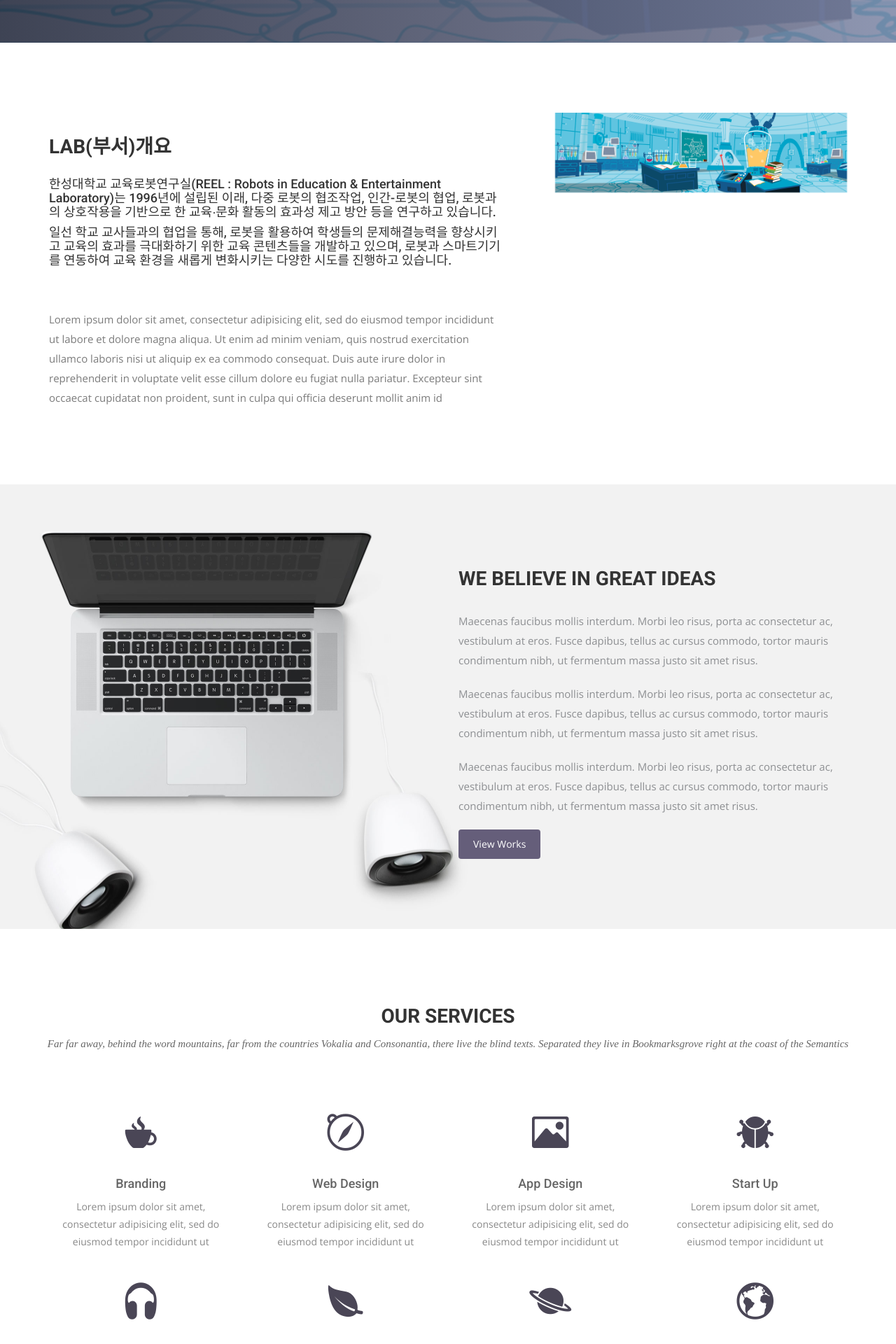
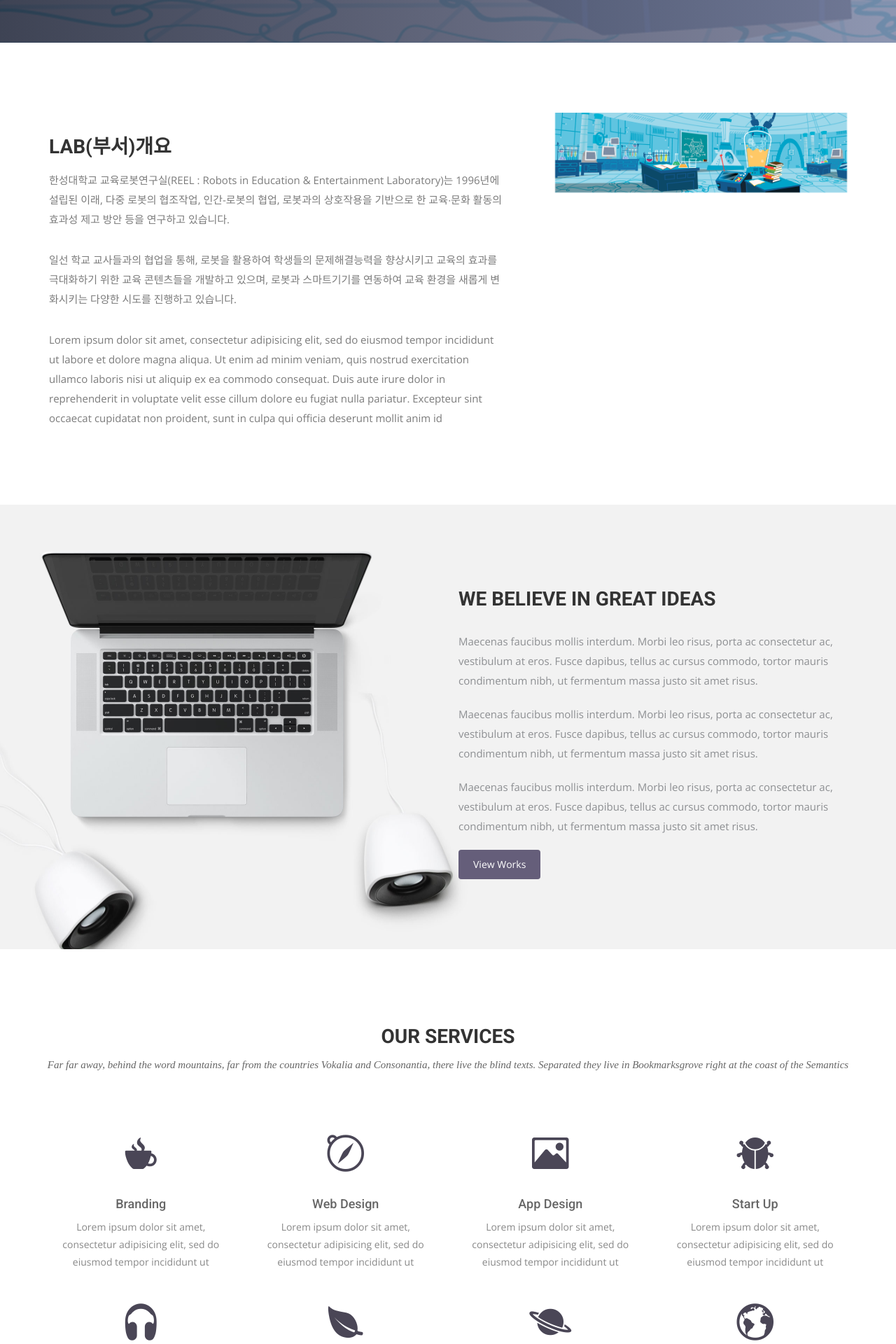
Before and after one commit to reelmaster/Reel-web, a Jekyll site: the page built from index.html, in a window 1280 px wide. Shown: the part 794-2714 px from the top of the page at 70% size. Built offline with Jekyll 4.4.1, drawn with Linux system fonts in a browser that asks for light colours; nearby versions of some CDN libraries; some web fonts are replaced.

Commit message:
index updated
index updated

```diff
--- a/index.html
+++ b/index.html
@@ -27,12 +27,10 @@ permalink: /
               <h2>Lab(부서)개요</h2>
           </div>
           <p>
-            <h4>
-                  한성대학교 교육로봇연구실(REEL : Robots in Education & Entertainment Laboratory)는 1996년에 설립된 이래, 다중 로봇의 협조작업, 인간-로봇의 협업, 로봇과의 상호작용을 기반으로 한 교육∙문화 활동의 효과성 제고 방안 등을 연구하고 있습니다.
-            </h4>
-            <h4>
-                  일선 학교 교사들과의 협업을 통해, 로봇을 활용하여 학생들의 문제해결능력을 향상시키고 교육의 효과를 극대화하기 위한 교육 콘텐츠들을 개발하고 있으며, 로봇과 스마트기기를 연동하여 교육 환경을 새롭게 변화시키는 다양한 시도를 진행하고 있습니다.
-            </h4>
+              한성대학교 교육로봇연구실(REEL : Robots in Education & Entertainment Laboratory)는 1996년에 설립된 이래, 다중 로봇의 협조작업, 인간-로봇의 협업, 로봇과의 상호작용을 기반으로 한 교육∙문화 활동의 효과성 제고 방안 등을 연구하고 있습니다.
+          </p>
+          <p>
+              일선 학교 교사들과의 협업을 통해, 로봇을 활용하여 학생들의 문제해결능력을 향상시키고 교육의 효과를 극대화하기 위한 교육 콘텐츠들을 개발하고 있으며, 로봇과 스마트기기를 연동하여 교육 환경을 새롭게 변화시키는 다양한 시도를 진행하고 있습니다.
           </p>
           <p>Lorem ipsum dolor sit amet, consectetur adipisicing elit, sed do eiusmod tempor incididunt ut labore et dolore magna aliqua. Ut enim ad minim veniam, quis nostrud exercitation ullamco laboris nisi ut aliquip ex ea commodo consequat. Duis aute irure dolor in reprehenderit in voluptate velit esse cillum dolore eu fugiat nulla pariatur. Excepteur sint occaecat cupidatat non proident, sunt in culpa qui officia deserunt mollit anim id </p>
         </div>
```
